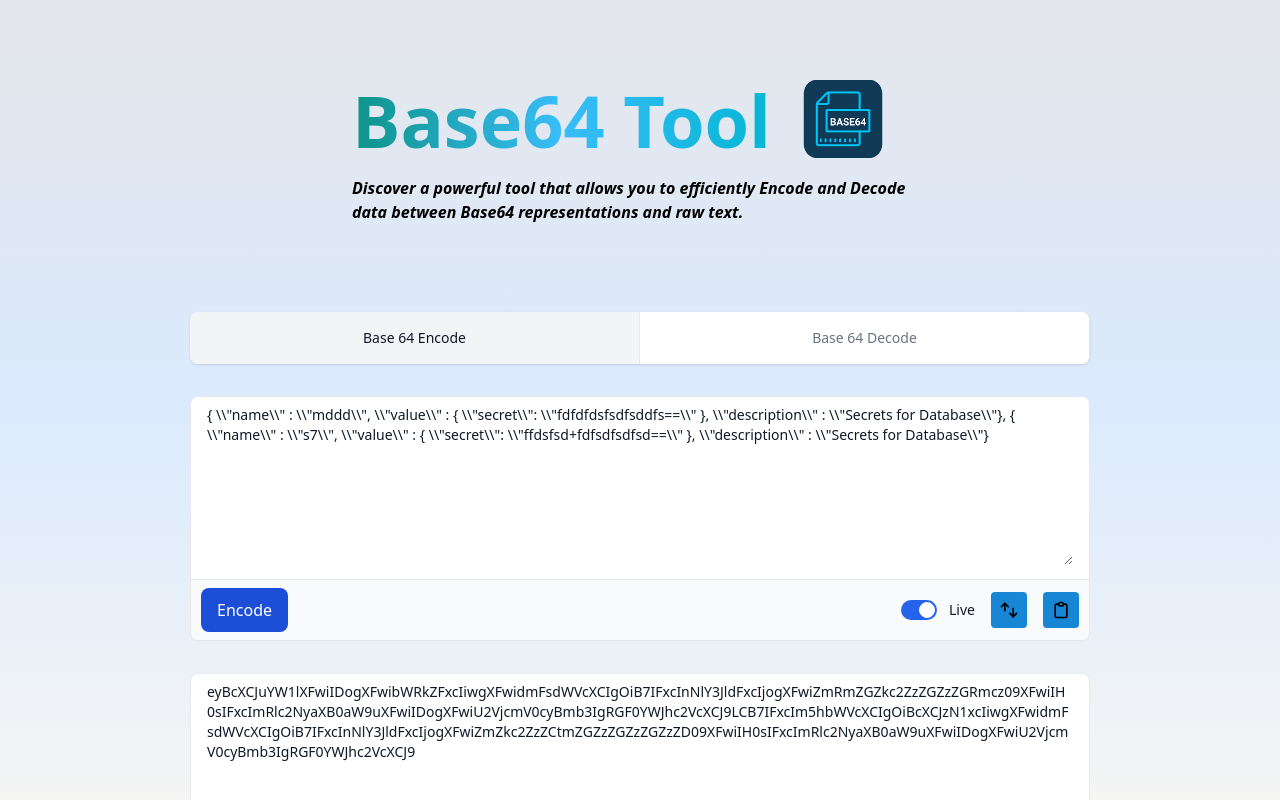
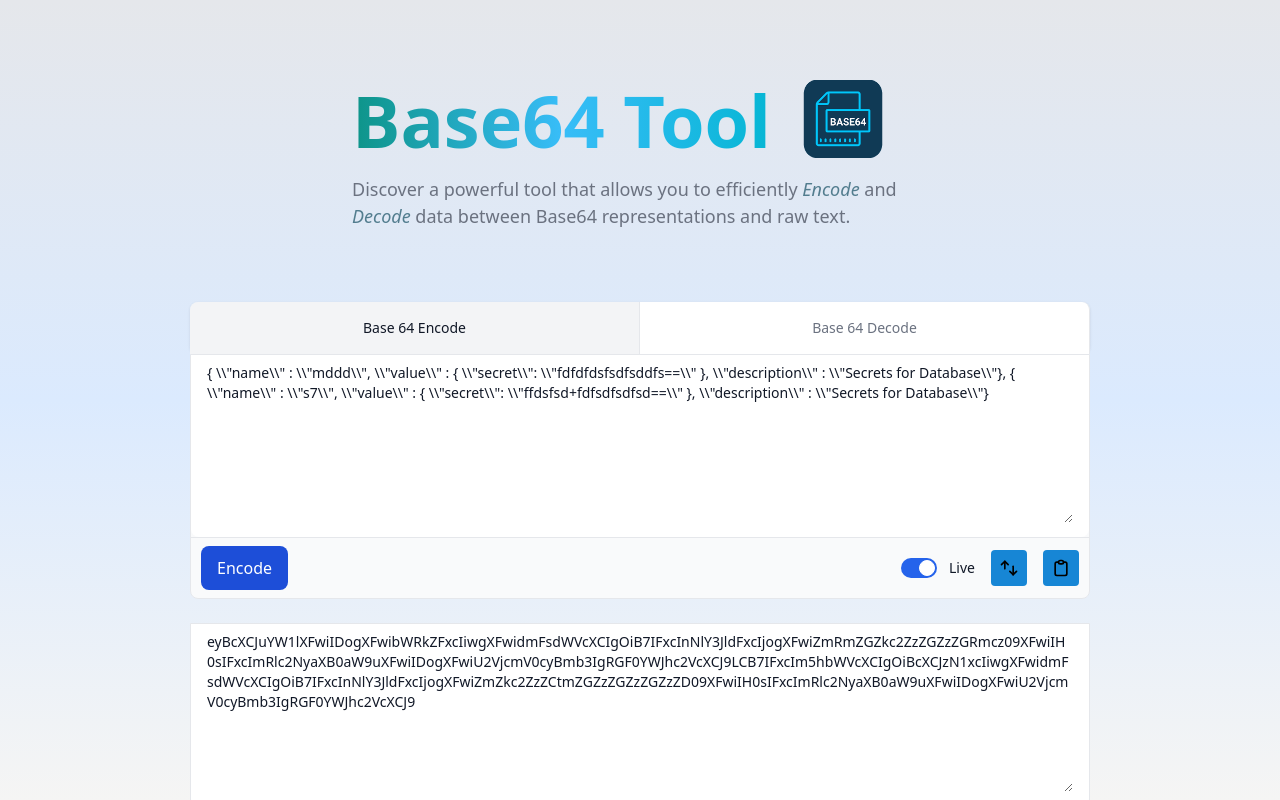
Before and after one commit to luimont/next-js-base64-tool, a Next.js app: page / in a window 1280 px wide. Shown: the top 800 px of the page. Built offline with nearby package versions, Linux system fonts and the light colour scheme.

Commit message:
Fix dark mode

```diff
--- /dev/null
+++ b/components/BackgroundContainer.tsx
@@ -0,0 +1,25 @@
+export const BackgroundContainer = () => {
+  return (
+    <>
+      {
+        // Este es el contenedor para background de Tailwind
+        //<div className="fixed left-0 top-0 -z-10 h-full w-full">
+        //Este es el background de Tailwind
+          //<div className="relative h-full w-full bg-slate-950">
+          //  <div className="absolute bottom-0 left-0 right-0 top-0 bg-[radial-gradient(circle_500px_at_50%_200px,#3e3e3e,transparent)]" />
+          //</div>
+        //</div>
+      }
+
+      {/* Este es el contenedor para background de Tailwind */}
+      <div className="fixed left-0 top-0 -z-10 h-full w-full">
+        {/* Este es el background de Tailwind */}
+        <div className="
+          h-screen w-screen bg-gradient-to-b
+          from-gray-200 via-blue-100 to-stone-100
+          dark:from-[#385162] dark:via-[#1a4564] dark:to-[#112838] "
+        />
+      </div>
+    </>
+  )
+}
--- a/components/Header.tsx
+++ b/components/Header.tsx
@@ -17,7 +17,10 @@ export const Header = () => {
         </div>
       </div>
 
-      <h2 className='text-l font-semibold mb-8 max-w-xl'><em>Discover a powerful tool that allows you to efficiently Encode and Decode data between Base64 representations and raw text.</em></h2>
+      {/* <h2 className='text-l font-semibold mb-8 max-w-xl'> */}
+      <h2 className='mb-4 text-[18px] font-normal text-gray-500 dark:text-gray-400 max-w-xl'>
+        Discover a powerful tool that allows you to efficiently <em className='text-cyan-900/70 dark:text-cyan-200/70'>Encode</em> and <em className='text-cyan-900/70 dark:text-cyan-200/70'>Decode</em> data between Base64 representations and raw text.
+      </h2>
     </header>
   )
 }
--- a/components/Tabs.tsx
+++ b/components/Tabs.tsx
@@ -4,7 +4,7 @@ import React from 'react'
 export const Tabs = ({...props}) => {
   const {isDecode, handleSetDecodeMode, handleSetEncodeMode} = props
   return (
-    <div className='flex flex-col mb-6'>
+    <div className='flex flex-col'>
       <div className="sm:hidden">
           <label htmlFor="tabs" className="sr-only">Select your country</label>
           <select id="tabs" className="bg-gray-50 border border-gray-300 text-gray-900 text-sm rounded-lg focus:ring-blue-500 focus:border-blue-500 block w-full p-2.5 dark:bg-gray-700 dark:border-gray-600 dark:placeholder-gray-400 dark:text-white dark:focus:ring-blue-500 dark:focus:border-blue-500">
@@ -18,7 +18,7 @@ export const Tabs = ({...props}) => {
           <a className={`
               cursor-pointer
               inline-block
-              w-full p-4 rounded-s-lg
+              w-full p-4 rounded-tl-lg
               ${
                 !isDecode
                   ? "text-gray-900 bg-gray-100 border-r border-gray-200 dark:border-gray-700 focus:ring-4 focus:ring-blue-300 active focus:outline-none dark:bg-gray-700 dark:text-white"
@@ -34,7 +34,7 @@ export const Tabs = ({...props}) => {
           <a className={`
             cursor-pointer
             inline-block
-            w-full p-4 rounded-e-lg
+            w-full p-4 rounded-tr-lg
             ${
               isDecode
                 ? "text-gray-900 bg-gray-100 border-r border-gray-200 dark:border-gray-700 focus:ring-4 focus:ring-blue-300 active focus:outline-none dark:bg-gray-700 dark:text-white"
--- a/components/TextArea.tsx
+++ b/components/TextArea.tsx
@@ -29,15 +29,27 @@ export const TextArea = ({textAreaError = false, ...props}) => {
     }
   };
 
+  const handlePaste = (e: React.ClipboardEvent<HTMLInputElement>) => {
+    // Obtener el texto del portapapeles
+    const clipboardData = e.clipboardData || window.Clipboard;
+    const pastedText = clipboardData.getData('Text');
+
+    // Pegar el texto en el input
+    e.preventDefault();
+    console.log("clipboard"+pastedText)
+    //setTextAreaValue(pastedText)
+  };
+
+
   return (
 
-    <div className="my-2" >
+    <div className="mb-2" >
 
       <div>
         <div className={`
-        w-full mb-4 border border-gray-200 rounded-lg bg-gray-50 dark:bg-gray-700 dark:border-gray-600`
+        w-full mb-4 border border-gray-200 rounded-b-lg bg-gray-50 dark:bg-gray-700 dark:border-gray-600`
         }>
-          <div className={`px-4 py-2 rounded-t-lg ${textAreaError ? 'bg-gray-100 dark:bg-gray-500' : 'bg-white dark:bg-gray-800'}`}
+          <div className={`px-4 py-2 rounded-b-lg ${textAreaError ? 'bg-gray-100 dark:bg-gray-500' : 'bg-white dark:bg-gray-800'}`}
           >
             <label htmlFor="comment" className="sr-only">Your comment</label>
             <textarea
--- a/pages/_document.tsx
+++ b/pages/_document.tsx
@@ -1,3 +1,4 @@
+import { BackgroundContainer } from "@/components/BackgroundContainer";
 import { Footer } from "@/components/Footer";
 import { Header } from "@/components/Header";
 import { Html, Head, Main, NextScript } from "next/document";
@@ -18,19 +19,7 @@ export default function Document() {
 
       <body>
 
-      {/* Este es el contenedor para background de Tailwind */}
-      {/* <div className="fixed left-0 top-0 -z-10 h-full w-full"> */}
-        {/* Este es el background de Tailwind */}
-        <div className="relative h-full w-full bg-slate-950"><div className="absolute bottom-0 left-0 right-0 top-0 bg-[radial-gradient(circle_500px_at_50%_200px,#3e3e3e,transparent)]"></div></div>
-      {/* </div> */}
-
-        {/* Este es el contenedor para background de Tailwind */}
-        <div className="fixed left-0 top-0 -z-10 h-full w-full">
-
-          {/* Este es el background de Tailwind */}
-          <div className="h-screen w-screen bg-gradient-to-b from-gray-200 via-blue-100 to-stone-100" />
-
-        </div>
+        <BackgroundContainer />
 
         <Header />
         <Main />
```
